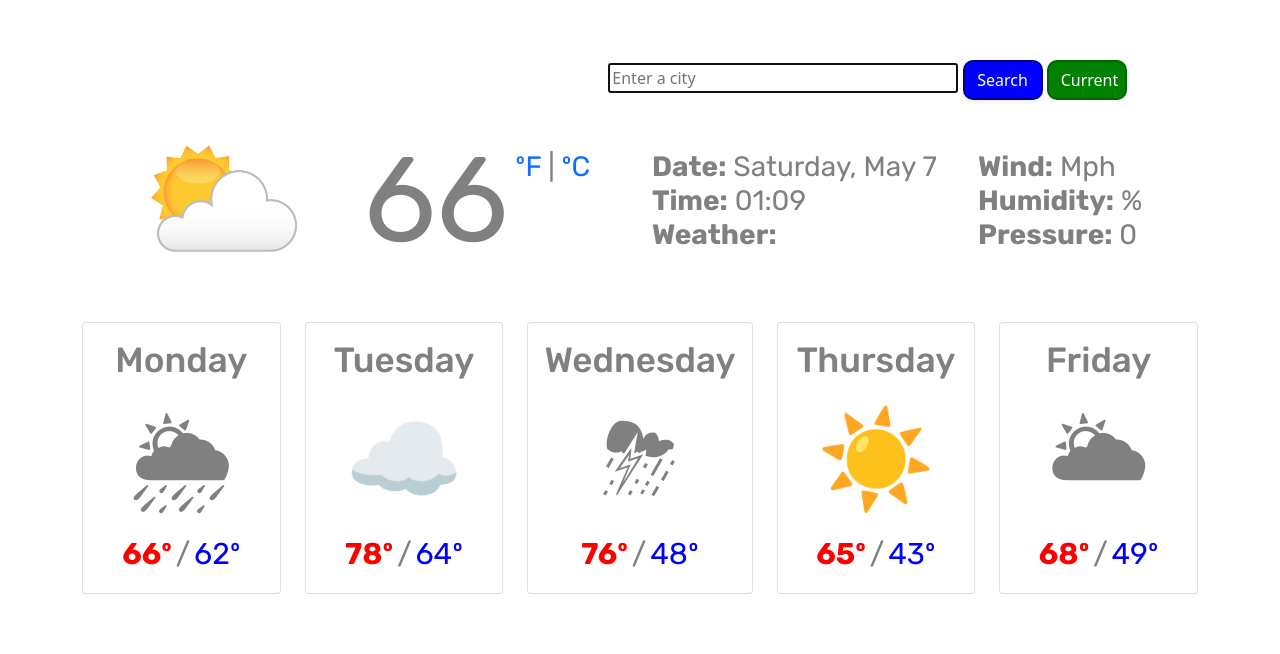
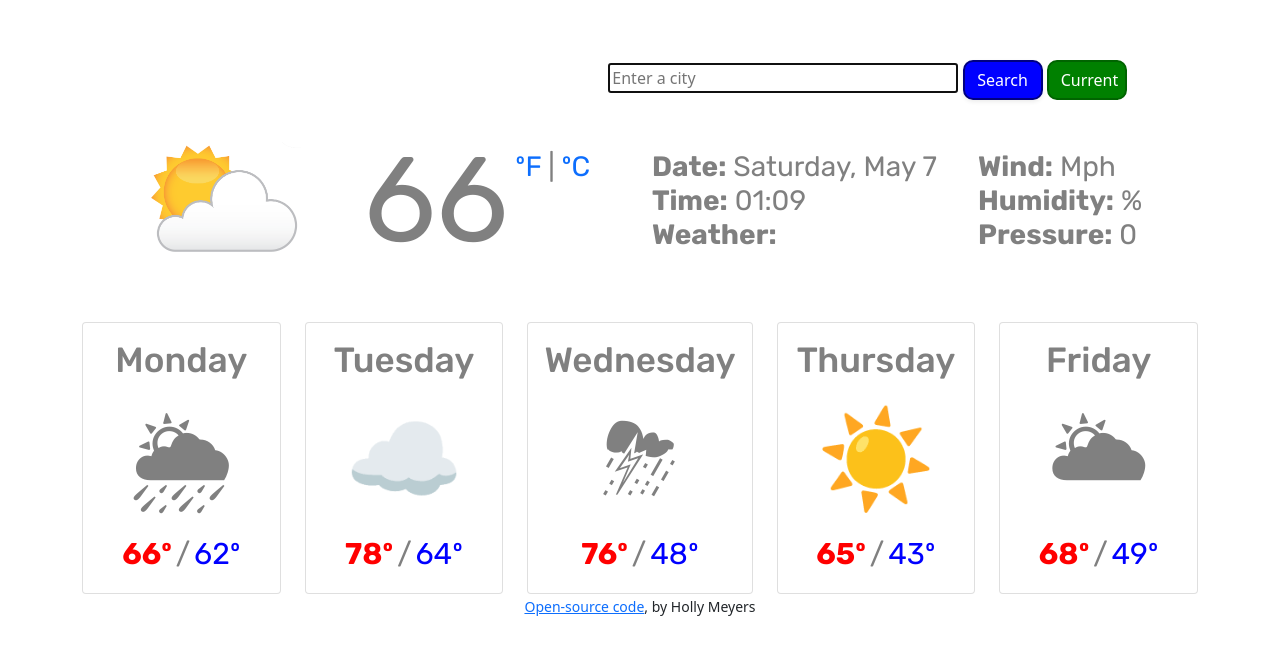
Before and after one commit to hmharris24/weather-app, a plain HTML site: page index.html in a window 1280 px wide. Drawn offline with nearby package versions, Linux system fonts and the light colour scheme; no server answers.

Commit message:
Added GitHub link

```diff
--- a/index.html
+++ b/index.html
@@ -144,6 +144,11 @@
         </div>
         </div>
     </div>
+    <p class="text-center">
+  <small>
+    <a href="https://github.com/hmharris24/weather-app" target="blank">Open-source code</a>, by Holly Meyers
+  </small>
+</p>
     <script src="src/script.js"></script>
   </body>
 </html>
```
